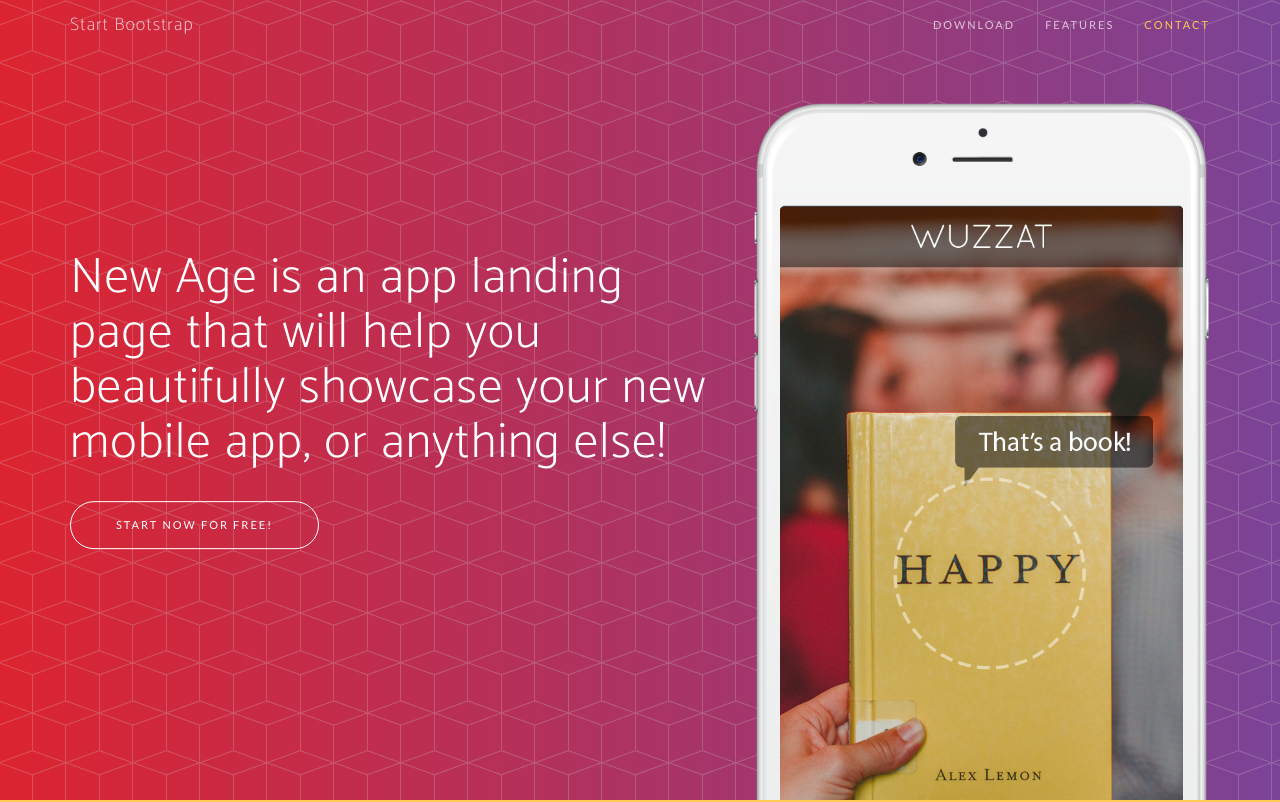
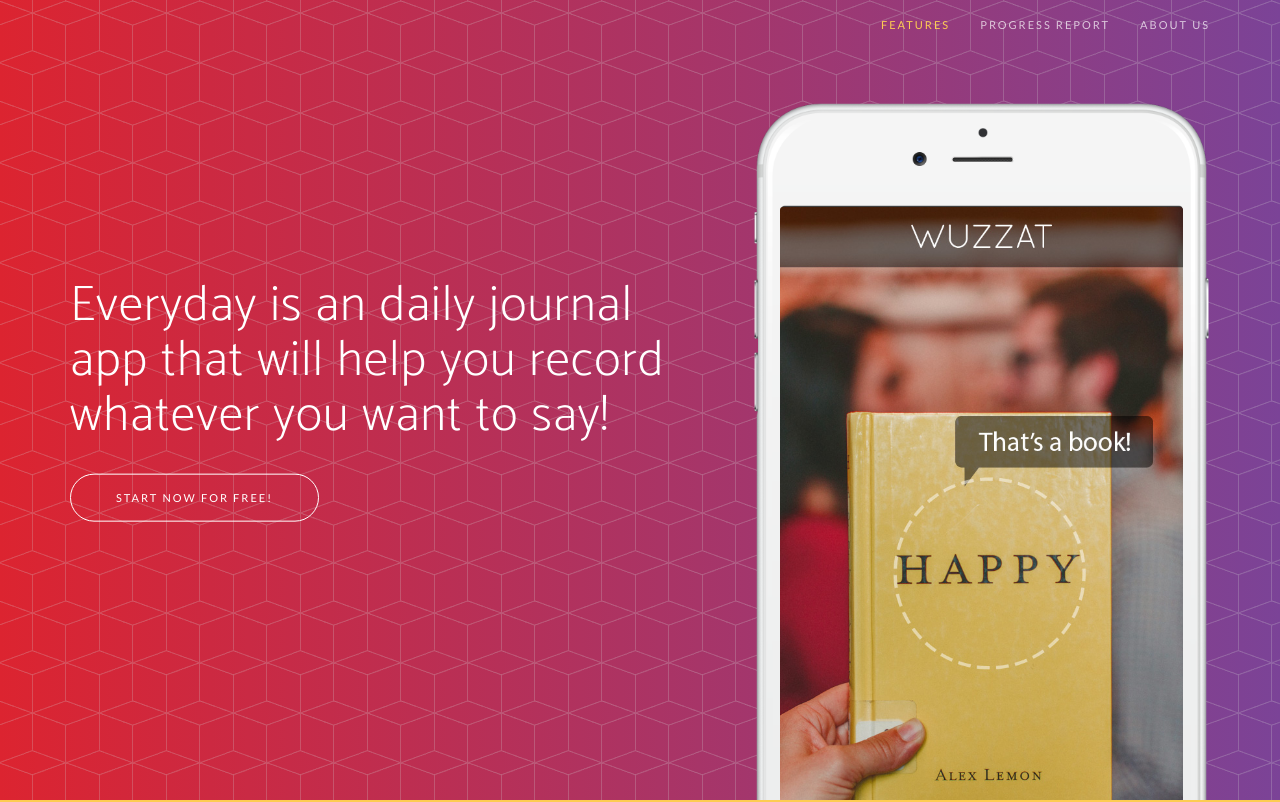
Before and after one commit to Joyce1114/Joyce1114.github.io, a website: page index.html in a window 1280 px wide. Shown: the top 802 px of the page. Drawn offline with nearby package versions, Linux system fonts and the light colour scheme; a web font is replaced by a local one.

Commit message:
some changes

```diff
--- a/index.html
+++ b/index.html
@@ -45,20 +45,19 @@
                 <button type="button" class="navbar-toggle collapsed" data-toggle="collapse" data-target="#bs-example-navbar-collapse-1">
                     <span class="sr-only">Toggle navigation</span> Menu <i class="fa fa-bars"></i>
                 </button>
-                <a class="navbar-brand page-scroll" href="#page-top">Start Bootstrap</a>
             </div>
 
             <!-- Collect the nav links, forms, and other content for toggling -->
             <div class="collapse navbar-collapse" id="bs-example-navbar-collapse-1">
                 <ul class="nav navbar-nav navbar-right">
                     <li>
-                        <a class="page-scroll" href="#download">Download</a>
-                    </li>
-                    <li>
                         <a class="page-scroll" href="#features">Features</a>
                     </li>
                     <li>
-                        <a class="page-scroll" href="#contact">Contact</a>
+                        <a class="page-scroll" href="#download">Progress Report</a>
+                    </li>
+                    <li>
+                        <a class="page-scroll" href="#Aboutus">About us</a>
                     </li>
                 </ul>
             </div>
@@ -73,7 +72,7 @@
                 <div class="col-sm-7">
                     <div class="header-content">
                         <div class="header-content-inner">
-                            <h1>New Age is an app landing page that will help you beautifully showcase your new mobile app, or anything else!</h1>
+                            <h1> Everyday is an daily journal app that will help you record whatever you want to say!</h1>
                             <a href="#download" class="btn btn-outline btn-xl page-scroll">Start Now for Free!</a>
                         </div>
                     </div>
```
